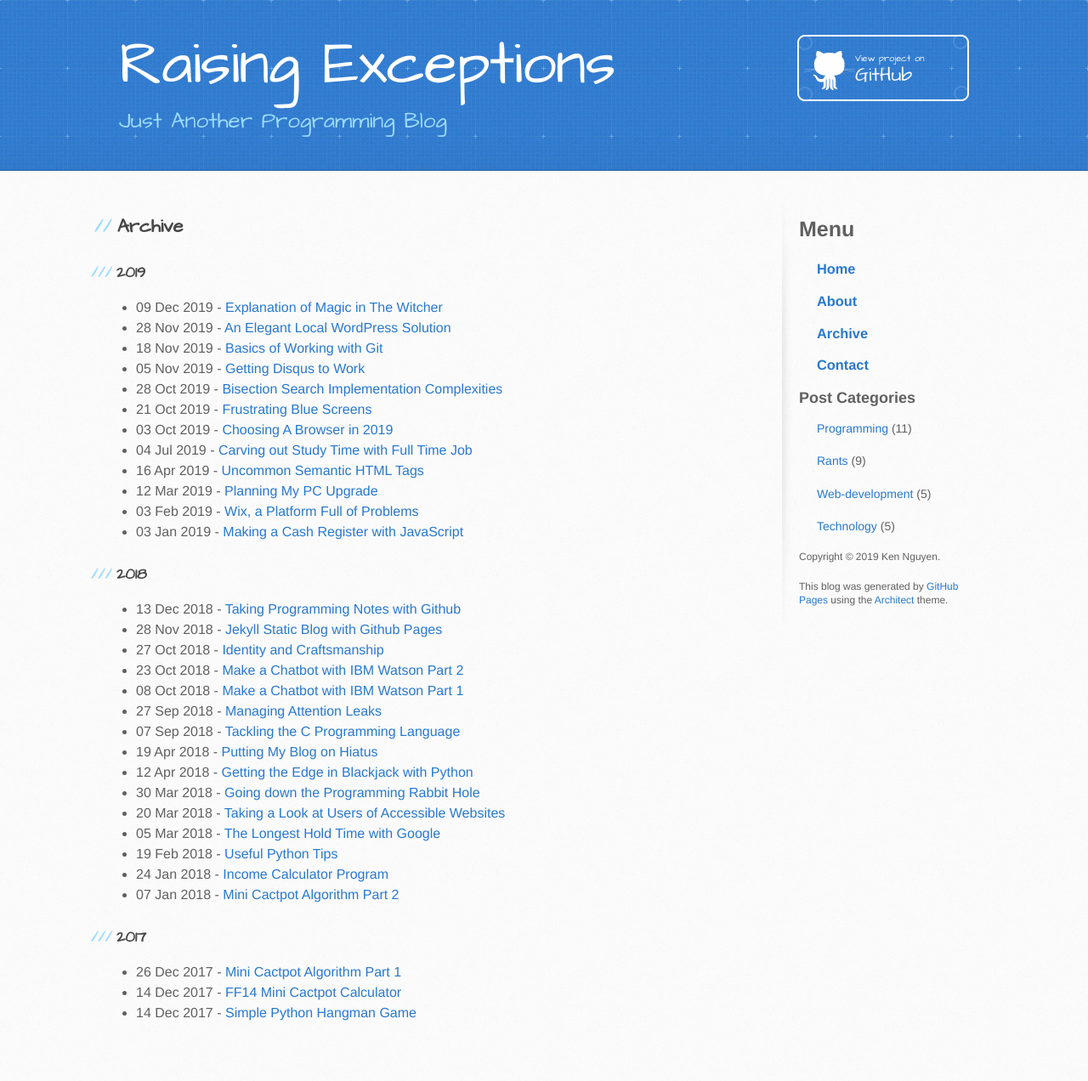
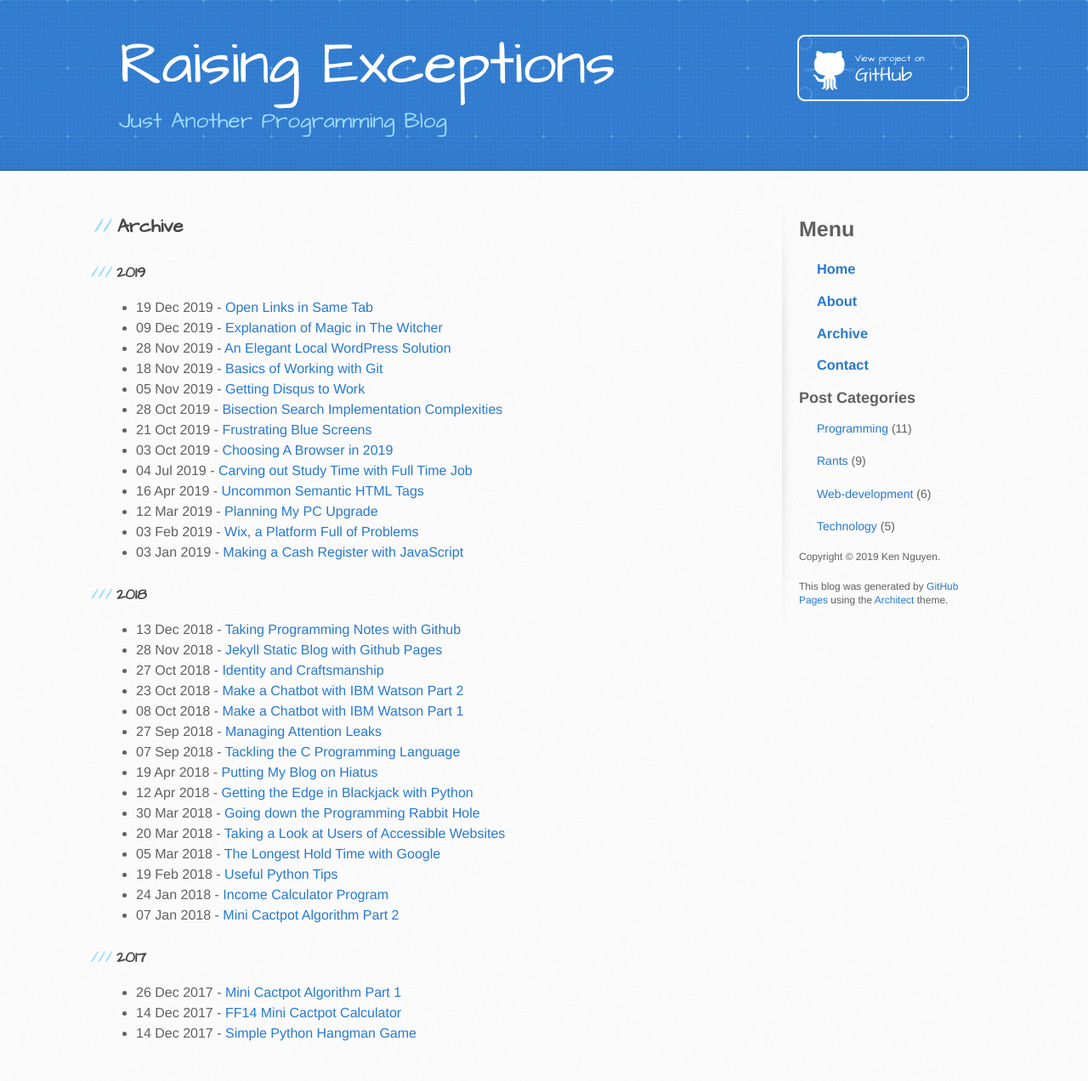
Before and after one commit to kennguyen01/kennguyen01.github.io, a Jekyll site: the page built from archive.html, in a window 1280 px wide. Shown: the whole page at 85% size. Built offline with Jekyll 4.4.1, drawn with Linux system fonts in a browser that asks for light colours; a file with an impossible date is left out; before the commit the page ends 1248 px from its top, so only the background shows below that.

Commit message:
Fix formatting errors

```diff
--- a/_posts/web-development/2019/2019-12-19-open-links-in-same-tab.md
+++ b/_posts/web-development/2019/2019-12-19-open-links-in-same-tab.md
@@ -1,6 +1,6 @@
 ---
 title: Open Links in Same Tab
-date:
+date: 2019-12-19
 categories: web-development
 ---
 
```
Also changed, not shown: _drafts/python-unittest-assert-methods.md (+1 -1 lines).
